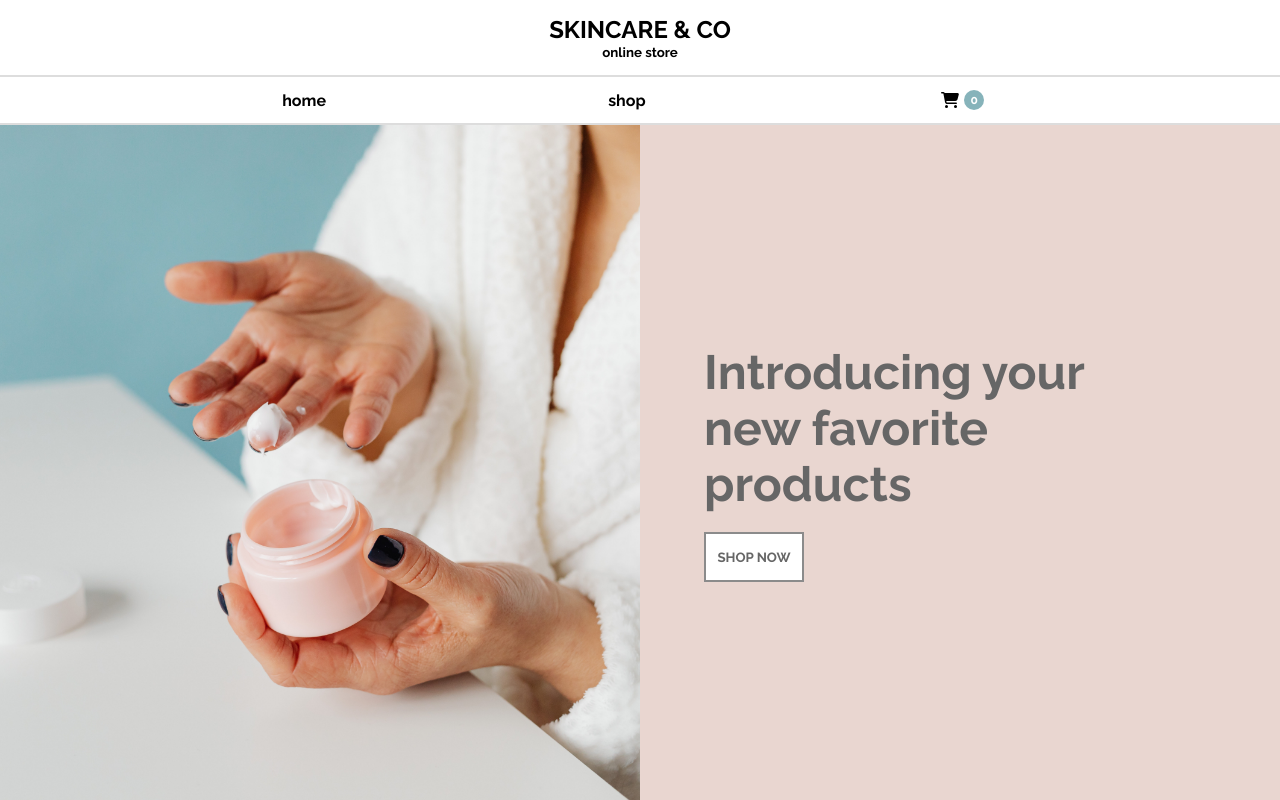
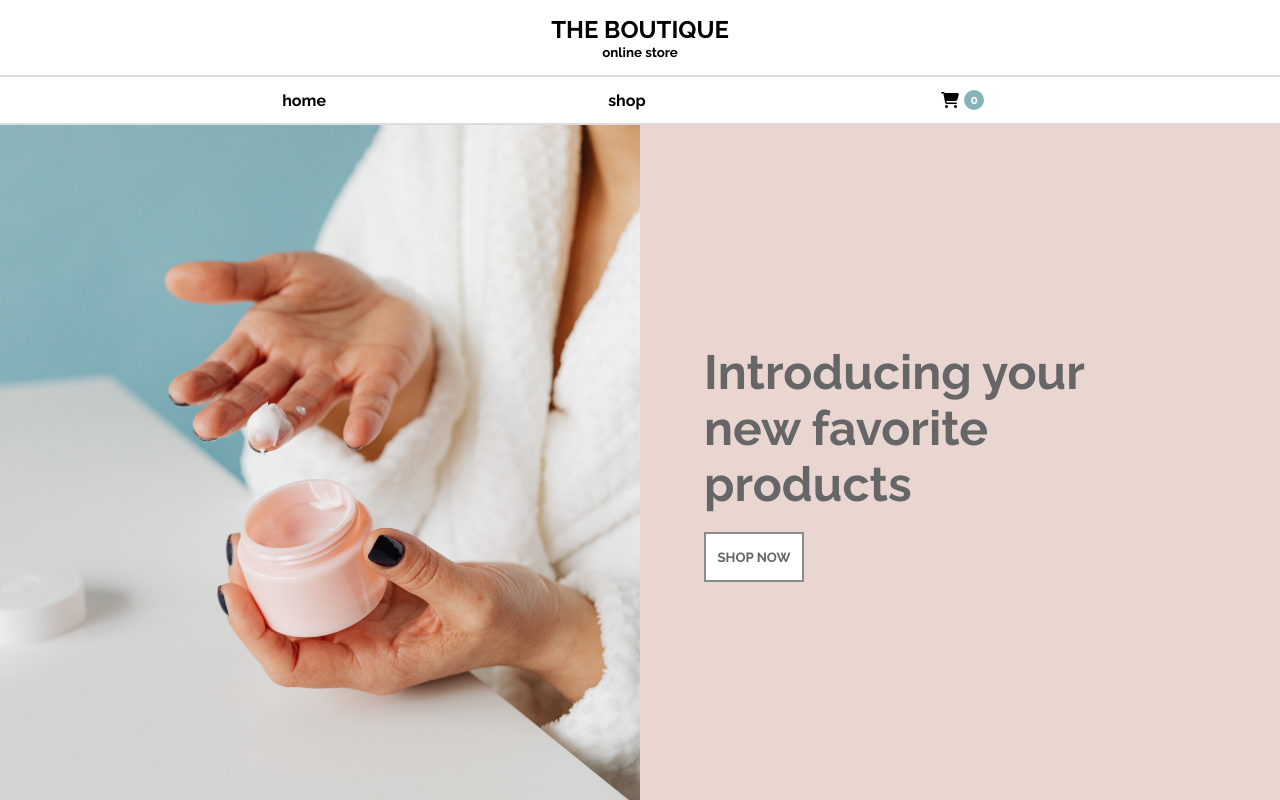
Before and after one commit to denisemarielf/shopping-cart, a React (Create React App) app: page / in a window 1280 px wide. Built offline with nearby package versions, Linux system fonts and the light colour scheme.

Commit message:
Change store title to THE BOUTIQUE

```diff
--- a/src/components/Nav.js
+++ b/src/components/Nav.js
@@ -8,12 +8,12 @@ export default function Nav({ products, quantity, setProducts }) {
   const [isDisplayed, setIsDisplayed] = useState(false);
 
   return (
-    <nav>
+    <nav className="nav">
       <div className="nav-title">
-        <h1>SKINCARE & CO</h1>
+        <h1>THE BOUTIQUE</h1>
         <small>online store</small>
       </div>
-      <ul>
+      <ul className="nav-ul">
         <li>
           <Link to="/">home</Link>
         </li>
```
